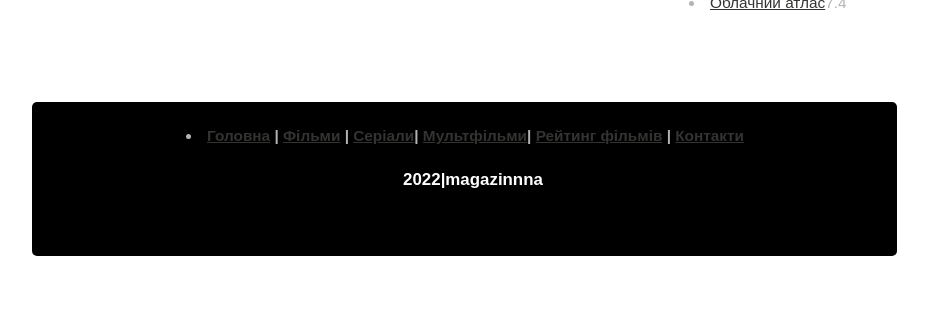
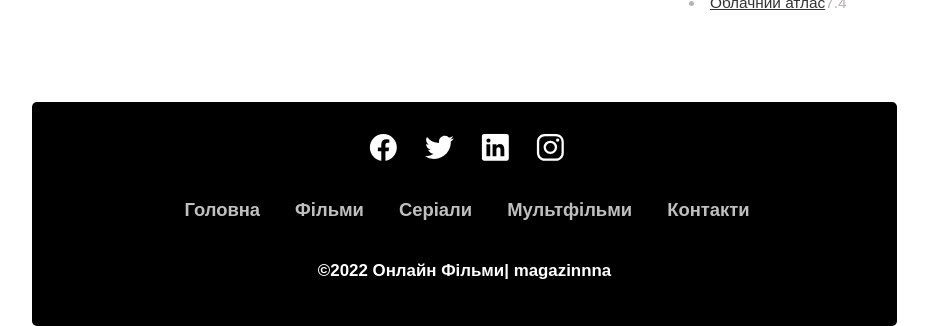
Before and after one commit to Alena7873/kinomonster, a plain HTML site: page films.html in a window 1280 px wide. Shown: the part 905-1231 px from the top of the page, without its empty margins (168-1111 px from the left). Before the commit the page ends 1161 px from the top, so only its background shows below. Drawn offline with nearby package versions, Linux system fonts and the light colour scheme.

Commit message:
добавление футера в фильм

```diff
--- a/films.html
+++ b/films.html
@@ -32,9 +32,9 @@
                 <ul class="menu">
                     <li class="selected"> <a href="./index.html">Головна</a></li>
                     <li><a href="../kinomonster/filmsvsi/">Фільми</a></li>
-                    <li><a href="#">Серіали</a></li>
-                    <li><a href="#">Мультфільми</a></li>
-                    <li><a href="#">Контакти</a></li>
+                    <li><a href="./serial/serial.html">Серіали</a></li>
+                    <li><a href="./myltfilm/myltfilms.html">Мультфільми</a></li>
+                    <li><a href="./kontact/contact.html">Контакти</a></li>
                 </ul>
             </div>
 
@@ -119,27 +119,38 @@
 
 
                 <!--footer низ-->
-                <footer id="footer-site">
-
-                    <div class="footer">
-
-                        <ul class="widget-social">
-                            <li>
-                                <a href="./index.html">Головна</a> |
-                                <a href="./films.html">Фільми</a> |
-                                <a href="#">Серіали</a>|
-                                <a href="#">Мультфільми</a>|
-                                <a href="#">Рейтинг фільмів</a> |
-                                <a href="#">Контакти</a>
-                            </li>
-                            <p class="widget-social">2022|magazinnna</p>
-
-
-                        </ul>
-
+                <footer>
+                    <div class="waves">
+                        <div class="wave" id="wave1"></div>
                     </div>
+                    <ul class="social">
+                        <li><a href="https://uk-ua.facebook.com/">
+                                <ion-icon name="logo-facebook"></ion-icon>
+                            </a></li>
+                        <li><a
+                                href="https://twitter.com/i/flow/login?input_flow_data=%7B%22requested_variant%22%3A%22eyJsYW5nIjoidWsifQ%3D%3D%22%7D">
+                                <ion-icon name="logo-twitter"></ion-icon>
+                            </a></li>
+                        <li><a href="https://www.linkedin.com/login/ru">
+                                <ion-icon name="logo-linkedin">
+                                    <ion-icon>
+                            </a></li>
+                        <li><a href="https://www.instagram.com/accounts/login/">
+                                <ion-icon name="logo-instagram"></ion-icon>
+                            </a></li>
+                    </ul>
+                    <ul class="menu2">
+                        <li><a href="../index.html">Головна</a></li>
+                        <li><a href="../filmsvsi/">Фільми</a></li>
+                        <li><a href="../serial/serial.html">Серіали</a></li>
+                        <li><a href="../myltfilm/myltfilms.html">Мультфільми</a></li>
+                        <li><a href="../kontact/contact.html">Контакти</a></li>
+                    </ul>
+                    <p>©2022 Онлайн Фільми| magazinnna</p>
                 </footer>
 
+                <script type="module" src="https://unpkg.com/ionicons@5.5.2/dist/ionicons/ionicons.esm.js"></script>
+                <script nomodule src="https://unpkg.com/ionicons@5.5.2/dist/ionicons/ionicons.js"></script>
 
 </body>
 
```
